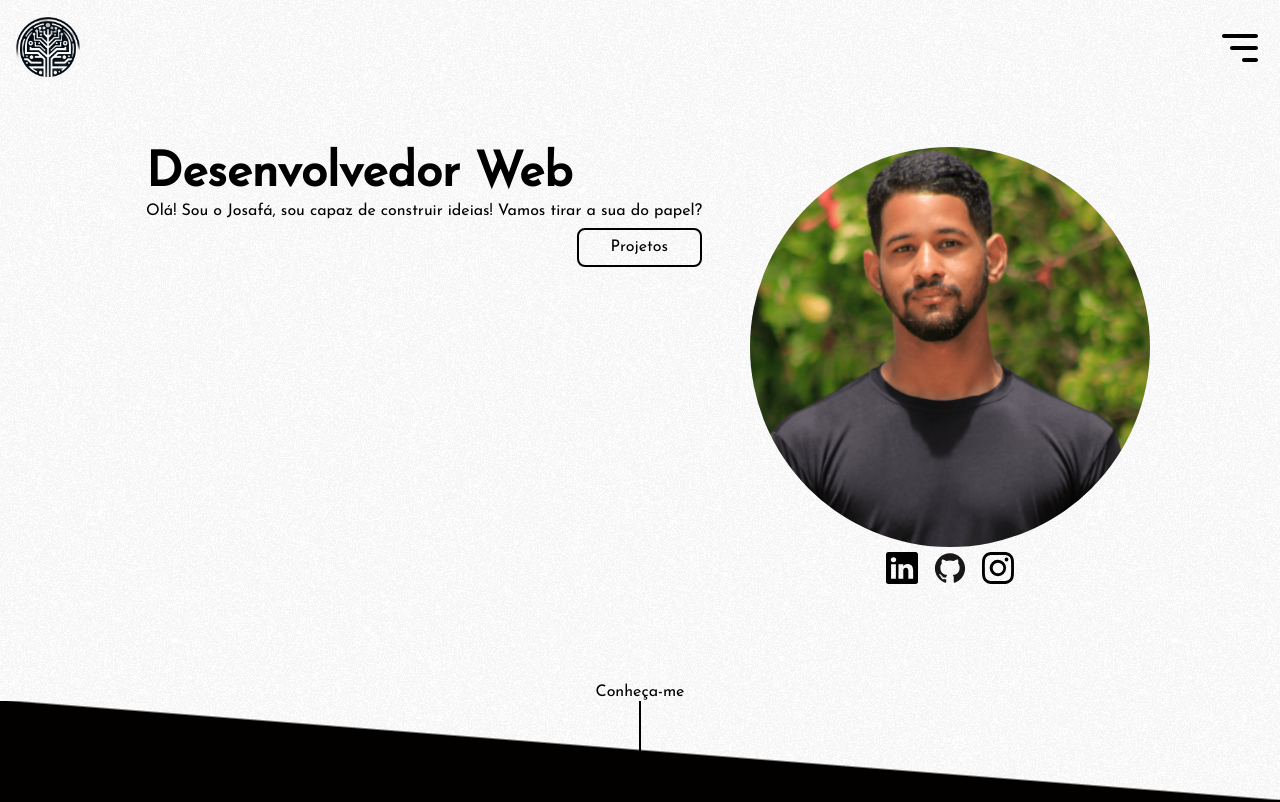
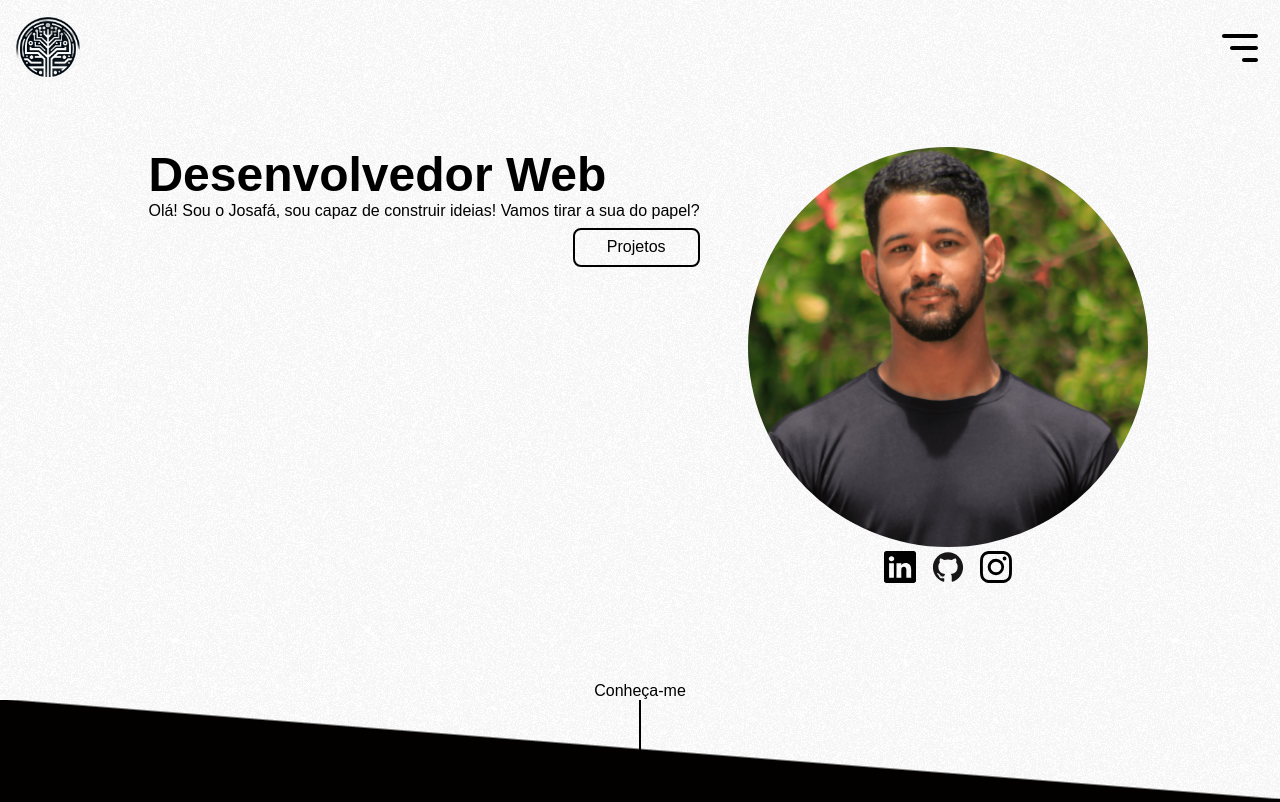
Before and after one commit to josafaverissimo/portfolio, a Vue app in the folder portfolio-app/: page / in a window 1280 px wide. Shown: the top 802 px of the page. Built offline with nearby package versions, Linux system fonts and the light colour scheme; a web font is replaced by a local one.

Commit message:
style: css variables Poppins and Josefin added

```diff
--- a/portfolio-app/src/assets/main.css
+++ b/portfolio-app/src/assets/main.css
@@ -4,6 +4,8 @@
 :root {
     --white: #fff;
     --black: #000;
+    --primary-font: 'Poppins';
+    --secondary-font: 'Josefin Sans';
 }
 
 html{
@@ -17,7 +19,7 @@ html{
 }
 
 body {
-    font-family: 'Josefin Sans', sans-serif;
+    font-family: var(--primary-font), sans-serif;
     background-image: url(/noise.png);
 }
 
```
